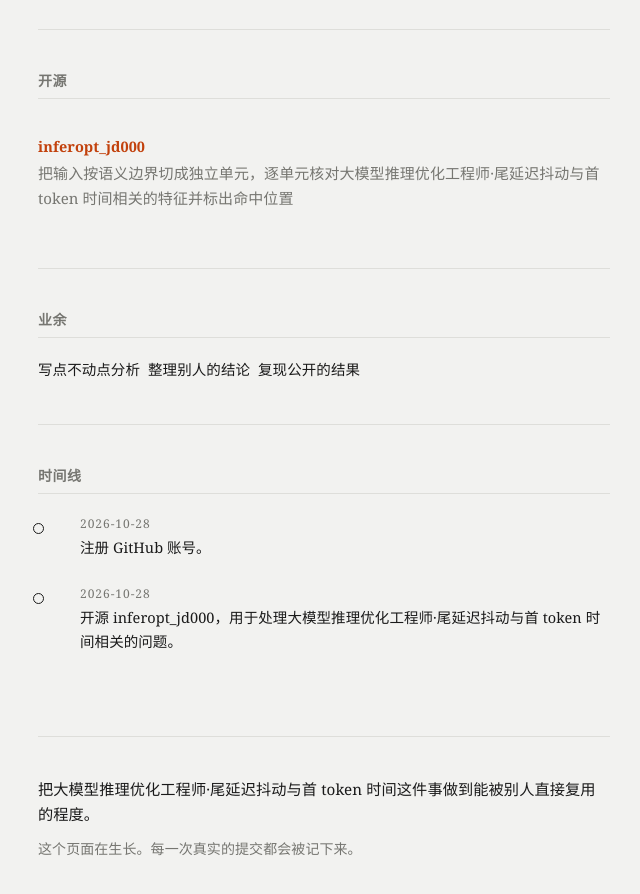
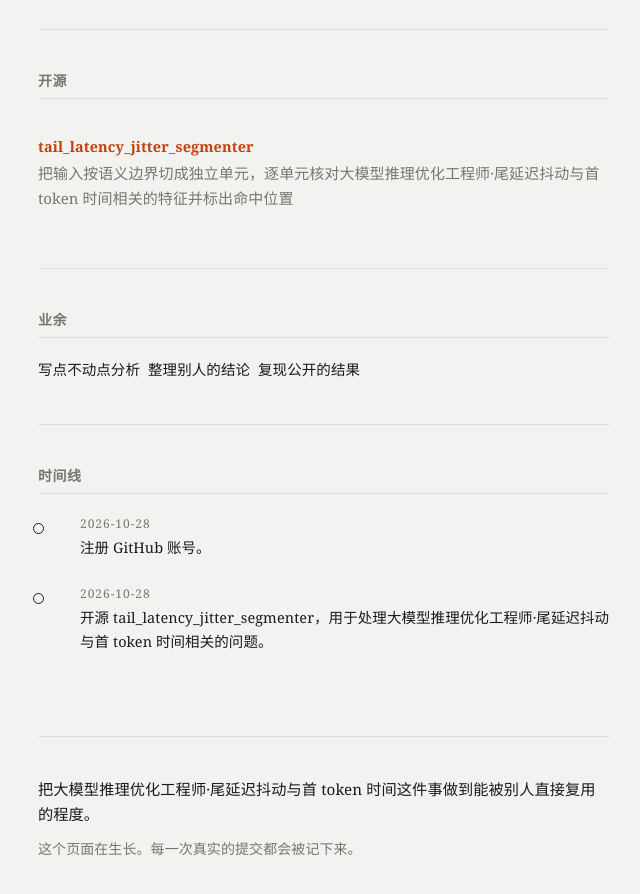
Before and after one commit to asiahelm9/asiahelm9.github.io, a plain HTML site: page index.html in a window 1280 px wide. Shown: the part 940-1834 px from the top of the page, without its empty margins (316-956 px from the left). Drawn offline with Linux system fonts and the light colour scheme.

Commit message:
chore: 同步仓库改名后的链接

```diff
--- a/index.html
+++ b/index.html
@@ -102,7 +102,7 @@
 <section id="work">
   <h2>开源</h2>
   <ul class="repos">
-    <li><div class="name"><a href="https://github.com/asiahelm9/inferopt_jd000" rel="noopener">inferopt_jd000</a></div>
+    <li><div class="name"><a href="https://github.com/asiahelm9/tail_latency_jitter_segmenter" rel="noopener">tail_latency_jitter_segmenter</a></div>
       <div class="desc">把输入按语义边界切成独立单元，逐单元核对大模型推理优化工程师·尾延迟抖动与首 token 时间相关的特征并标出命中位置</div>
     </li>
   </ul>
@@ -126,7 +126,7 @@
     </li>
     <li>
       <span class="when">2026-10-28</span>
-      开源 inferopt_jd000，用于处理大模型推理优化工程师·尾延迟抖动与首 token 时间相关的问题。
+      开源 tail_latency_jitter_segmenter，用于处理大模型推理优化工程师·尾延迟抖动与首 token 时间相关的问题。
     </li>
   </ol>
 </section>
@@ -137,6 +137,5 @@
 </footer>
 
 </main>
-<!-- test -->
 </body>
 </html>
```
